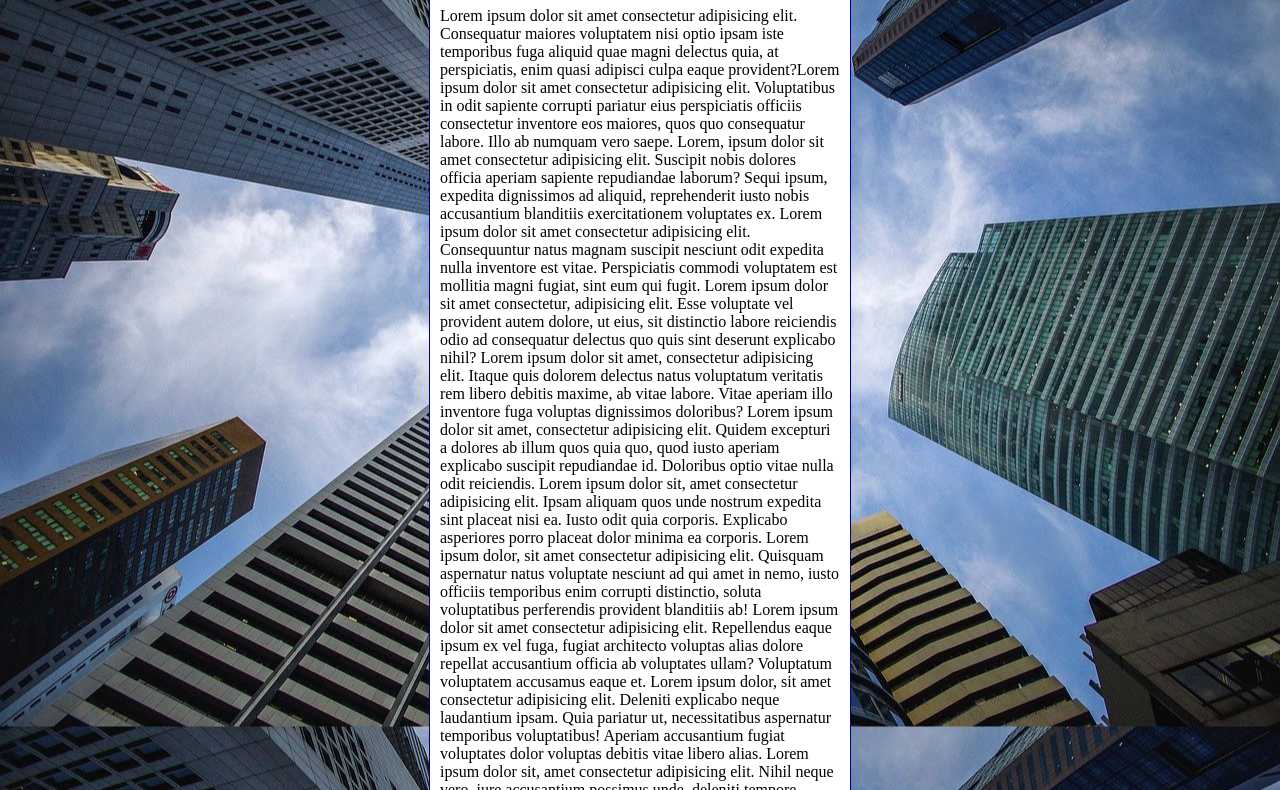
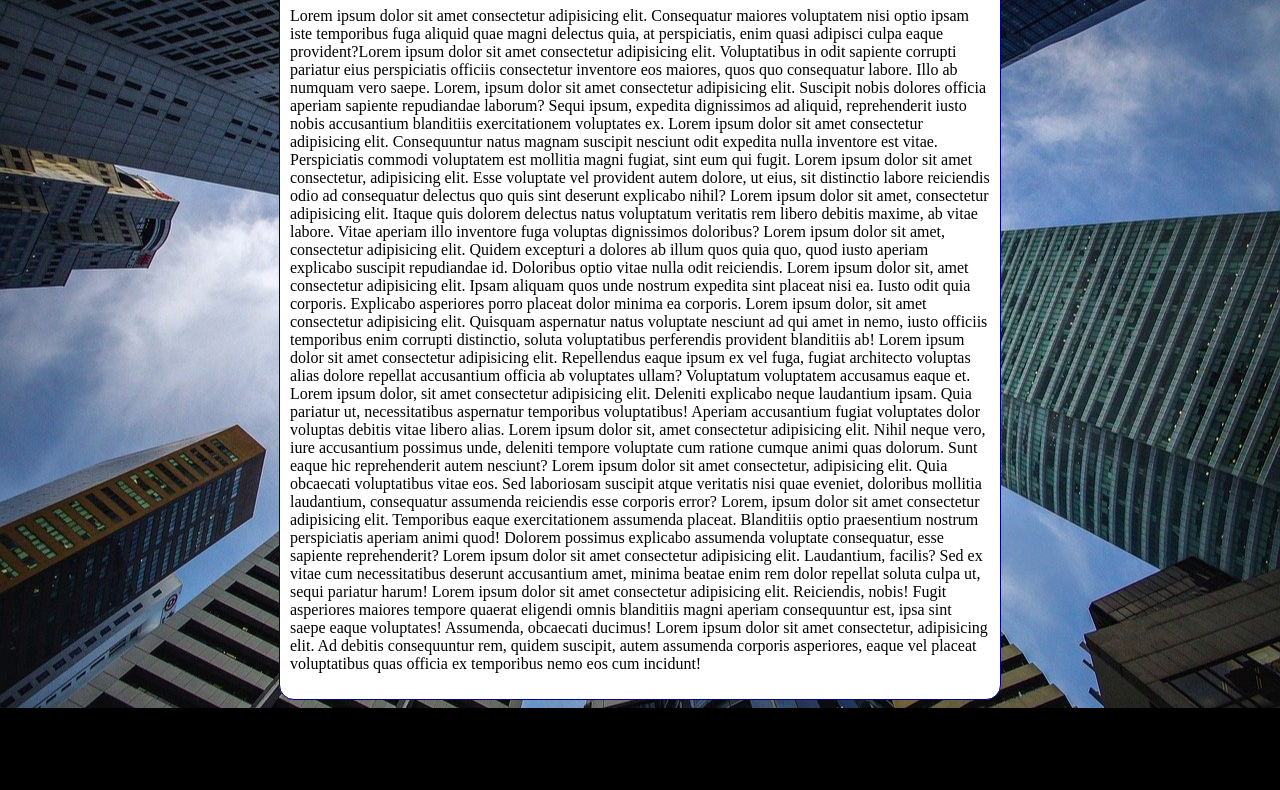
Before and after one commit to vandersonnunez/html-css, a plain HTML site: page EXERCICIOS/ex022/fundo006.html in a window 1280 px wide. Shown: the part 92-882 px from the top of the page. After the commit the page ends 800 px from the top, so only its background shows below. Drawn offline with Linux system fonts and the light colour scheme.

Commit message:
Update fundo006.html

```diff
--- a/EXERCICIOS/ex022/fundo006.html
+++ b/EXERCICIOS/ex022/fundo006.html
@@ -3,26 +3,30 @@
 <head>
     <meta charset="UTF-8">
     <meta name="viewport" content="width=device-width, initial-scale=1.0">
-    <title>Document</title>
+    <title>fundo fixo de tela </title>
     <style>
 
         body{
             height: 96vh;
-            background-color: black;
+           /* background-color: black;
             background-image: url(imagem/wallpaper002.jpg);
             background-position: center center ;
-            background-repeat: repeat-y;
+            background-repeat: no-repeat;
+            background-size: cover;
+            background-attachment: fixed;*/
+
+            background:  black url(imagem/wallpaper002.jpg) center center no-repeat  fixed ;
             background-size: cover;
         }
         main{
 
             background-color: white;
-            width: 400px;
+             max-width: 700px;
             margin: auto;
             padding: 10px;
             border-radius: 15px ;
             border: 1px solid darkblue;
-        }
+
 
 
 
```
